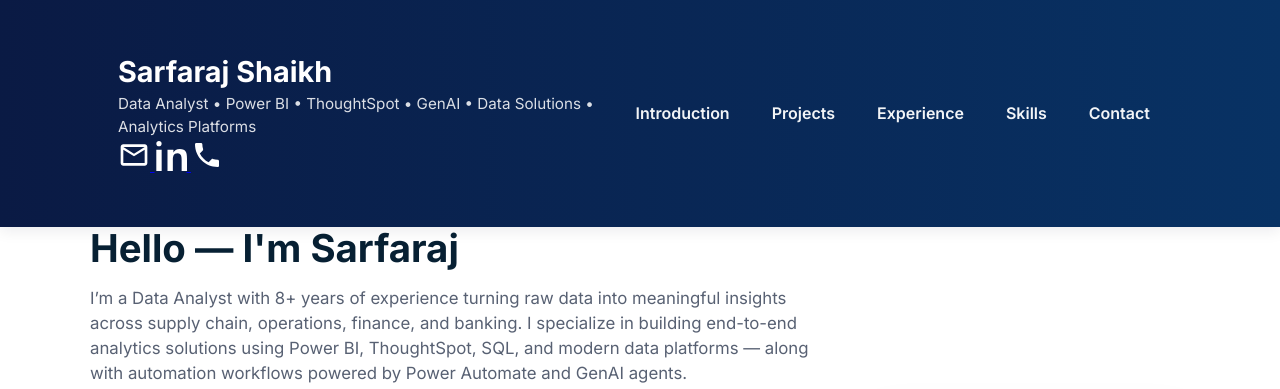
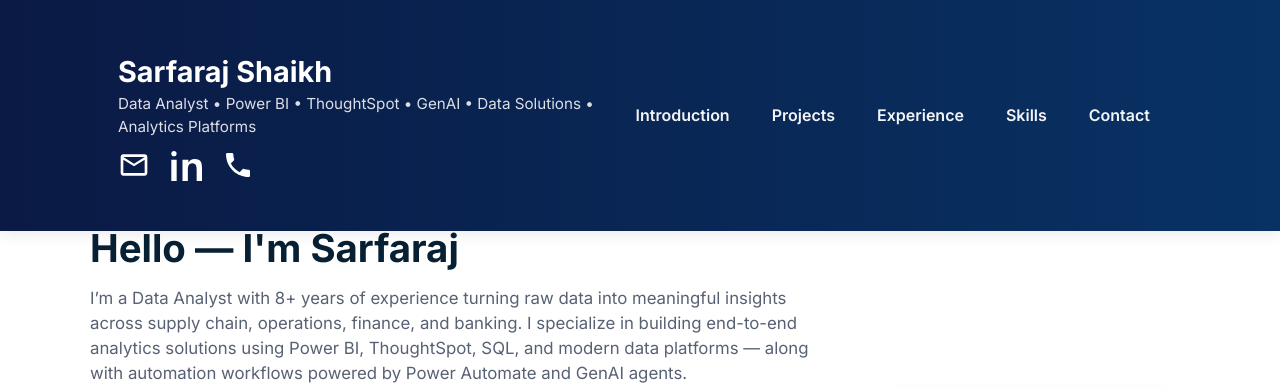
Before and after one commit to Sarfaraj19/sarfaraj-data-projects, a plain HTML site: page index.html in a window 1280 px wide. Shown: the top 389 px of the page. Drawn offline with Linux system fonts and the light colour scheme.

Commit message:
Update styles.css

```diff
--- a/styles.css
+++ b/styles.css
@@ -36,7 +36,6 @@ body {
   background: linear-gradient(90deg, var(--nav-blue), #083264);
   color: #fff;
   padding: 22px 0;
-  /* increased height */
   position: fixed;
   top: 0;
   left: 0;
@@ -68,6 +67,27 @@ body {
   font-size: .95rem;
   opacity: .95;
   color: rgba(255, 255, 255, .9)
+}
+
+/* NEW — ICONS UNDER BRAND */
+.brand-icons {
+  display: flex;
+  gap: 20px;
+  margin-top: 10px;
+  align-items: center;
+}
+
+.brand-icons img {
+  width: 32px;
+  height: 32px;
+  display: block;
+  filter: brightness(0) invert(1); /* makes icons white */
+  transition: 0.2s ease;
+}
+
+.brand-icons img:hover {
+  transform: translateY(-4px);
+  opacity: 0.85;
 }
 
 .nav {
```
